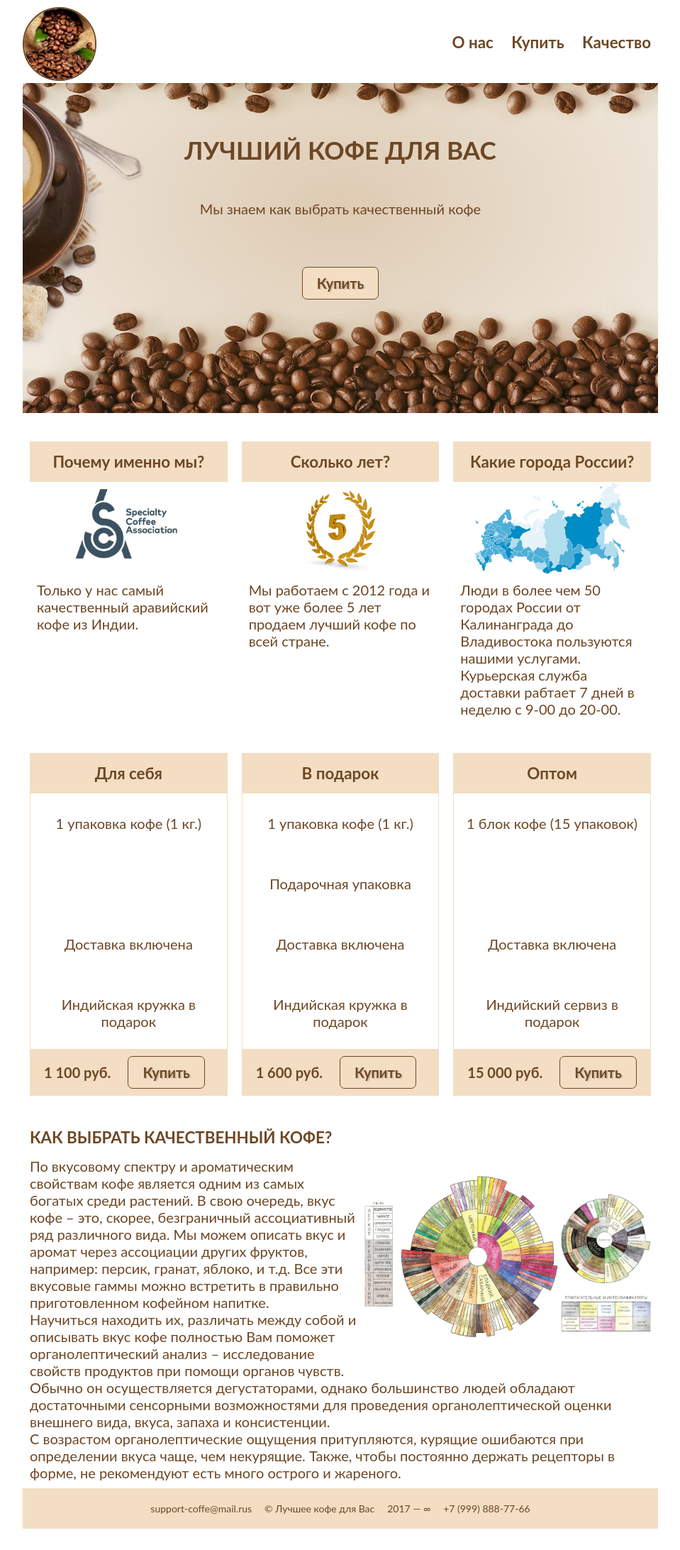
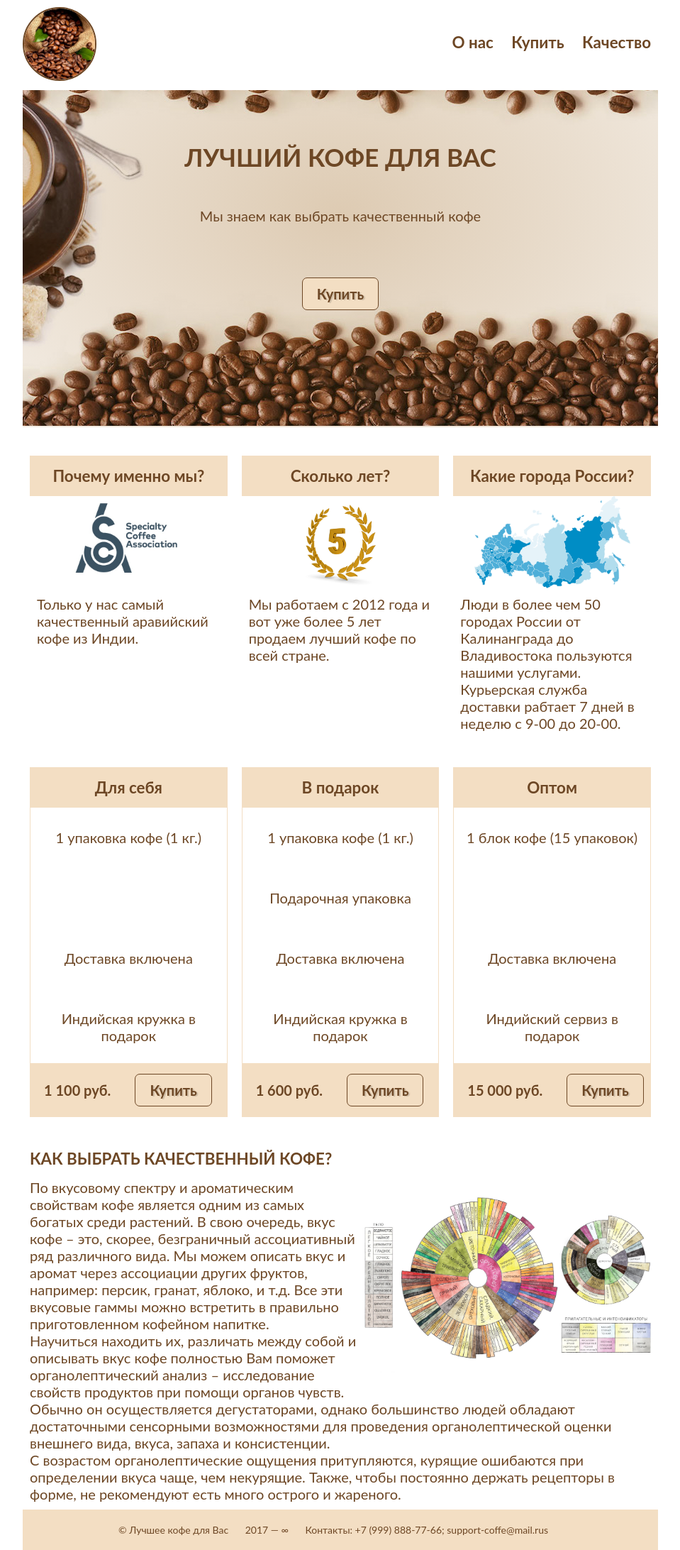
Before and after one commit to 0legovich/coffee, a plain HTML site: page index.html in a window 1280 px wide. Shown: the whole page at 71% size, without its empty margins (160-1119 px from the left). Before the commit the page ends 2154 px from the top, so only its background shows below. Drawn offline with Linux system fonts and the light colour scheme.

Commit message:
refractor style

```diff
--- a/index.html
+++ b/index.html
@@ -154,13 +154,12 @@
 </div>
 
 <footer>
-	<p class="small-text text-center">support-coffe@mail.rus
-		&nbsp;&nbsp;&nbsp;
-		&copy;&nbsp;Лучшее кофе для Вас
-		&nbsp;&nbsp;&nbsp;
-		2017 &mdash; &infin;
-		&nbsp;&nbsp;&nbsp;
-		+7 (999) 888-77-66</p>
+  <p class="small-text text-center">
+    <span class="buffer-sides">&copy;&nbsp;Лучшее кофе для Вас</span>
+    <span class="buffer-sides">2017 &mdash; &infin;</span>
+    <span class="buffer-sides">Контакты: +7 (999) 888-77-66; support-coffe@mail.rus</span>
+    <span class="buffer-sides"></span>
+  </p>
 </footer>
 
 </body>
--- a/style/banner.css
+++ b/style/banner.css
@@ -5,7 +5,7 @@
   background-size: auto;
   background-position: 50% 0px;
 
-  padding-top: 190px;
+  padding-top: 200px;
   padding-bottom: 160px;
 }
 
@@ -13,5 +13,4 @@
   .banner {
     padding-top: 490px;
   }
-
 }
--- a/style/button.css
+++ b/style/button.css
@@ -4,6 +4,7 @@
   /*background: radial-gradient(ellipse farthest-corner, rgba(205, 156, 92, 0.80), rgba(144, 82, 2, 0.70));*/
   background-color: #F3DEC3;
   padding: 10px 20px 10px 20px;
+  margin: 5px 10px 5px 10px;
   border-radius: 7px;
   font-size: 20px;
   font-weight: bold;
--- a/style/grid.css
+++ b/style/grid.css
@@ -9,6 +9,11 @@ body {
 
 .buffer-top-large {
   margin-top: 60px;
+}
+
+.buffer-sides {
+  padding-left: 10px;
+  padding-right: 10px;
 }
 
 .content-container {
@@ -88,9 +93,19 @@ body {
 }
 
 .img-content-container:hover {
-  height: 800px;
-  position: relative;
-  right: 65%;
+  display: block;
+  margin: 0 auto;
+  background-color: yellow;
+  height: 20%;
+  float: none;
+  /*-webkit-transform:scale(2.6); Webkit: Scale up image to 1.2x original size*/
+  /*-moz-transform:scale(2.6); Mozilla scale version*/
+  /*-o-transform:scale(2.6); Opera scale version*/
+}
+
+.img-content-container:hover .img-in-block {
+  height: 100%;
+  width: 100%;
 }
 
 footer {
--- a/style/header.css
+++ b/style/header.css
@@ -2,6 +2,7 @@ header {
   background-color: white;
   /*background-color: greenyellow;*/
   padding-top: 10px;
+  padding-bottom: 10px;
   position: absolute;
   width: 70%;
 }
```
Lines whose indentation alone changed are shown as unchanged.
